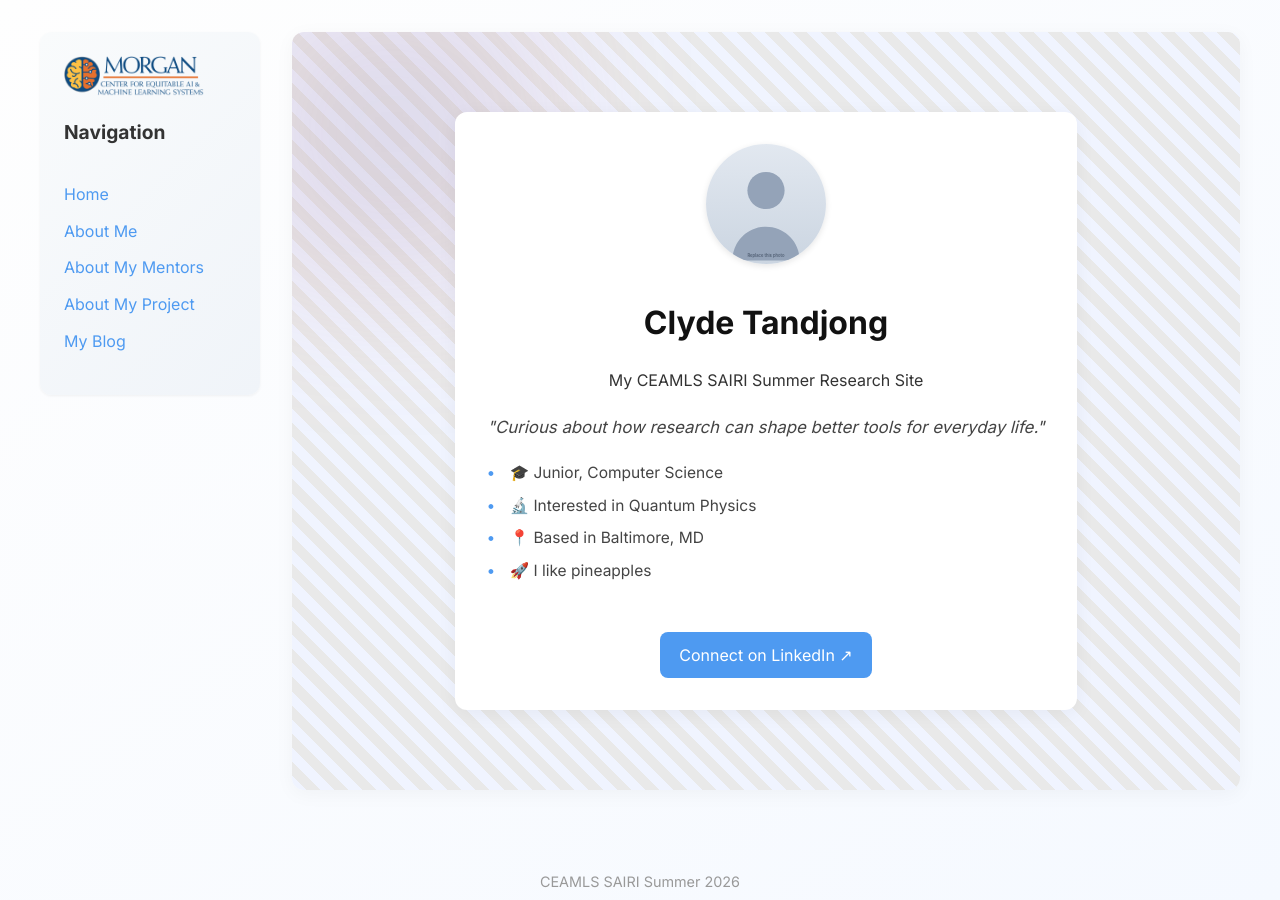
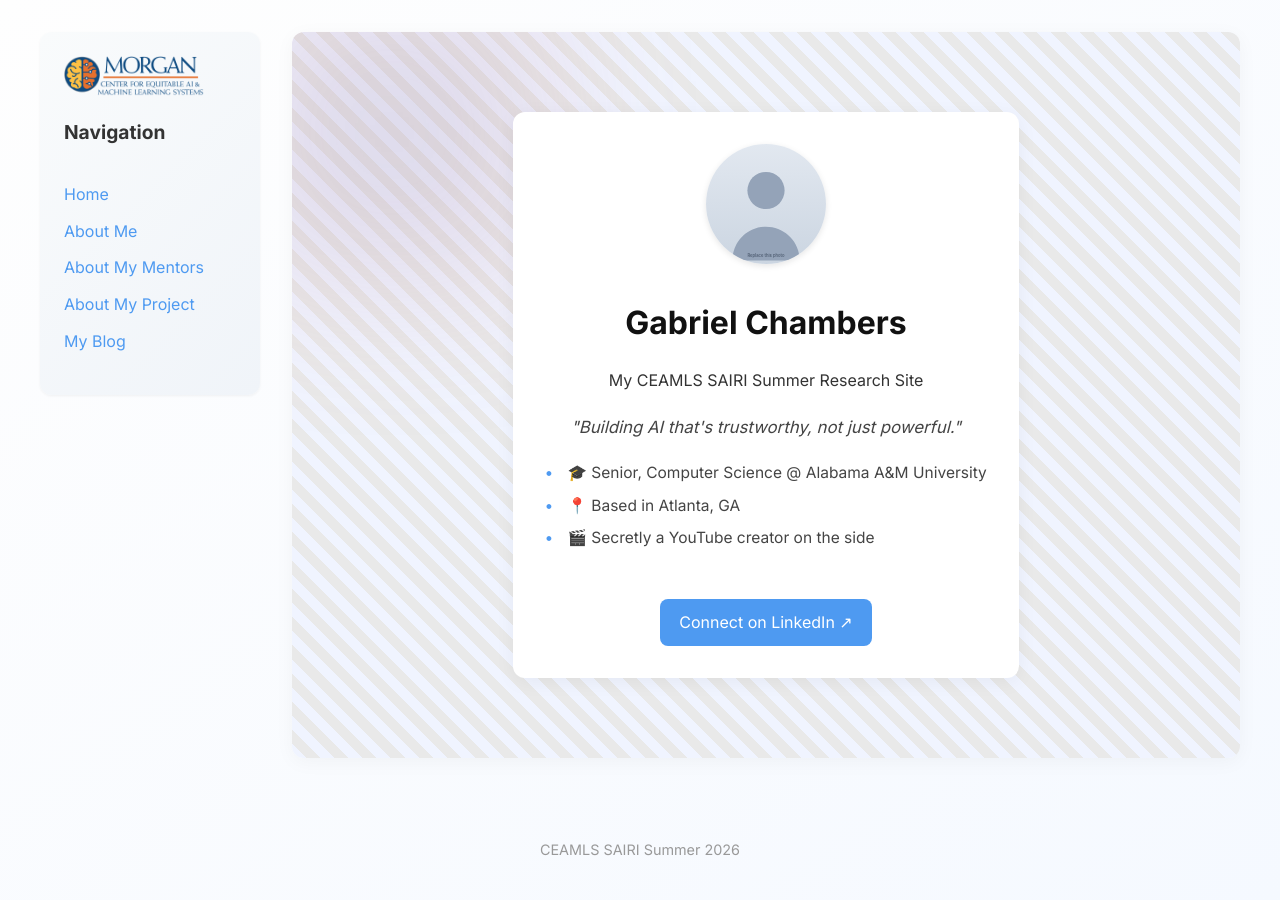
Before and after one commit to Gabbycodez/gabbycodezceamls26.github.io, a Jekyll site: the page built from index.md, in a window 1280 px wide. Built offline with Jekyll 4.4.1, drawn with Linux system fonts in a browser that asks for light colours.

Commit message:
Update index.md

```diff
--- a/index.md
+++ b/index.md
@@ -1,26 +1,20 @@
 ---
 layout: home
 title: Home
-display_name: Clyde Tandjong                  # <- shown as the big display name on the hero
+display_name: Gabriel Chambers
 description: My CEAMLS SAIRI Summer Research Site
-
-motto: "Curious about how research can shape better tools for everyday life."
-
+motto: "Building AI that's trustworthy, not just powerful."
 quick_facts:
-  - "🎓 Junior, Computer Science"
-  - "🔬 Interested in Quantum Physics"
-  - "📍 Based in Baltimore, MD"
-  - "🚀 I like pineapples"
-
-linkedin: https://www.linkedin.com/in/example
+  - "🎓 Senior, Computer Science @ Alabama A&M University"
+  - "📍 Based in Atlanta, GA"
+  - "🎬 Secretly a YouTube creator on the side"
+linkedin: https://www.linkedin.com/in/gabriel-chambers-005gc
 image: /assets/images/profile.svg
-
-# A "Currently" block — three short status lines for the home page.
 currently:
-  - label: Reading
-    text: "The Design of Everyday Things — Don Norman"
-  - label: Building
-    text: "A small Raspberry Pi sensor logging dashboard"
+  - label: Researching
+    text: "BioPersona — a physiologically grounded patient simulation system for evaluating clinical AI safety"
+  - label: Learning
+    text: "ML Foundations through Cornell's Break Through Tech AI Fellowship"
   - label: Wondering
-    text: "How accessibility research can shape consumer hardware"
+    text: "How we ensure AI systems stay safe when the stakes are someone's health"
 ---
```
